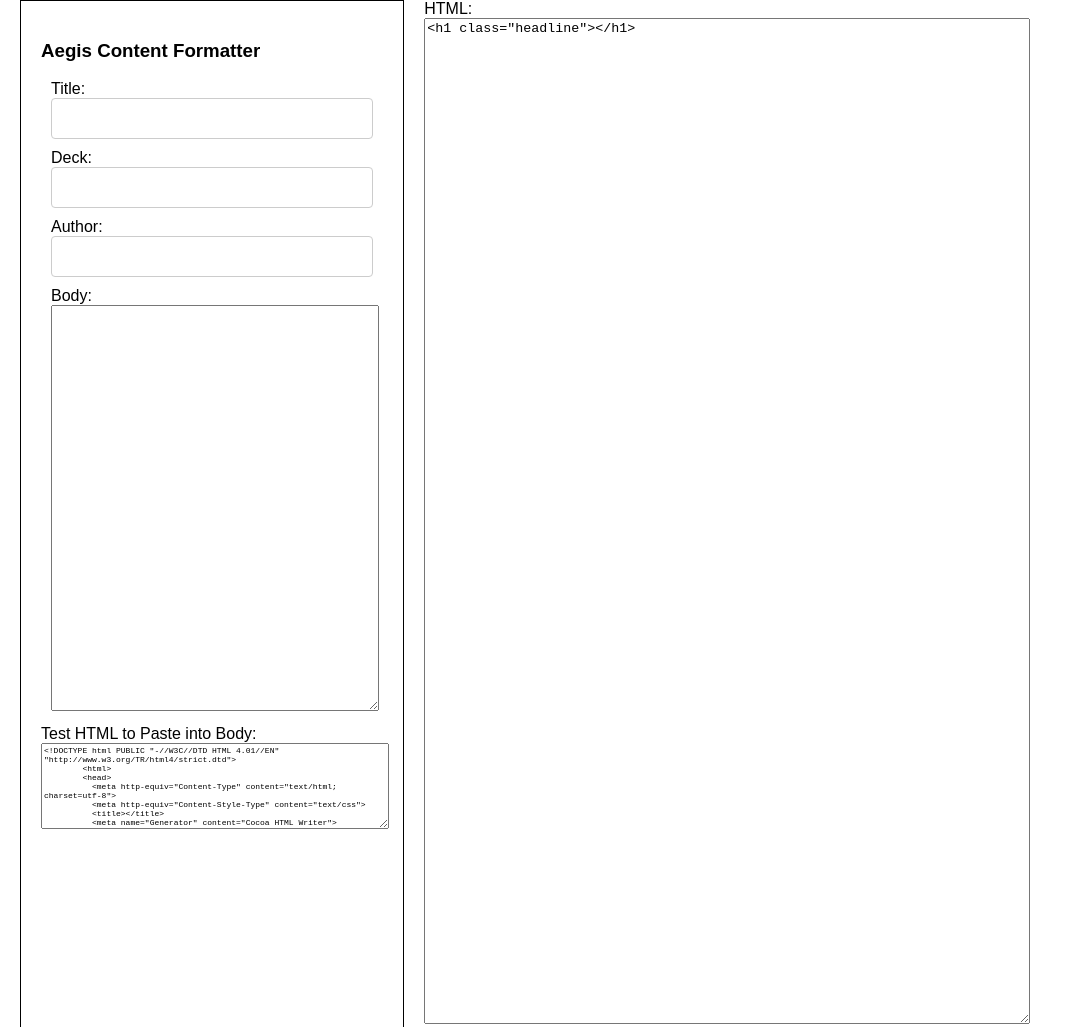
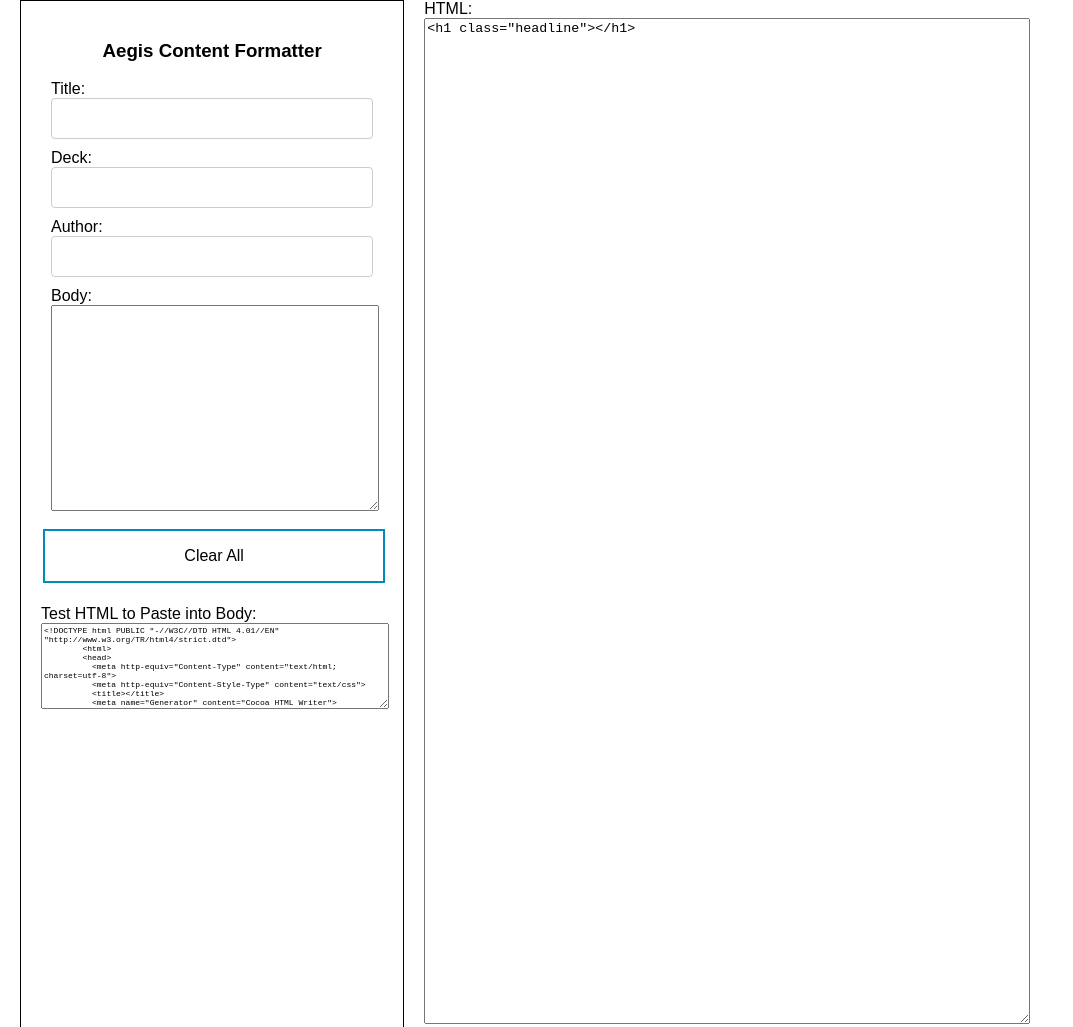
Before and after one commit to kevincauto/content-formatter, a React app: page / in a window 1280 px wide. Shown: the whole page, without its empty margins (0-1073 px from the left). Built offline with nearby package versions, Linux system fonts and the light colour scheme.

Commit message:
http and https url are now auto detected and given proper a tags.  A clear button was also added so that the form fields can be cleared quickly.

```diff
--- a/src/components/Form.js
+++ b/src/components/Form.js
@@ -1,13 +1,18 @@
 import React from 'react';
 
-export default class CCEDLiveWebinarForm extends React.Component {
+export default class Form extends React.Component {
     constructor(props) {
         super(props);
         this.handleTextChange = this.handleTextChange.bind(this);
+        this.handleStateClear = this.handleStateClear.bind(this);
       }
 
       handleTextChange(e) {
         this.props.onTextChange(e.target.value, e.target.name);
+      }
+
+      handleStateClear(){
+        this.props.onButtonClick();
       }
 
       render(){
@@ -93,6 +98,8 @@
                 className="textarea"
               />
             </div>
+            <button onClick={this.handleStateClear} className="button button2">Clear All</button>
+            <br /><br />
             Test HTML to Paste into Body:<br />
             <textarea value={testingHtml} readOnly={true} className="small-text"/>
           </div>
--- a/src/components/HTML.js
+++ b/src/components/HTML.js
@@ -14,7 +14,7 @@
           htmlBody = htmlBody.substring(htmlBody.indexOf("<body>")+6,htmlBody.lastIndexOf("</body>"));
         }
 
-        //get rid of all class="pDIGIT"
+        //get rid of all p number classes like class="p5"
         htmlBody = htmlBody.replace(/ class="p\d+"/g, '');
         //add newlines to clean it up
         htmlBody = htmlBody.replace(/<\/p>/g, '</p>\n');
@@ -45,19 +45,28 @@
         //make <b> tags <strong>
         htmlBody = htmlBody.replace(/<b>/g, '<strong>');
         htmlBody = htmlBody.replace(/<\/b>/g, '</strong>');
-        //remove unnecessary empty paragraph break tag
+        //remove unnecessary empty paragraph with a break tag
         htmlBody = htmlBody.replace(/<p class="body"><br><\/p>/g, '');
         htmlBody = htmlBody.replace(/<p class="body"><strong><\/strong><br><\/p>/g, '');
         htmlBody = htmlBody.replace(/<p class="body"><sup><\/sup><br><\/p>/g, '');
         htmlBody = htmlBody.replace(/<p class="body"><sub><\/sub><br><\/p>/g, '');
         htmlBody = htmlBody.replace(/<p class="body"><em><\/em><br><\/p>/g, '');
+        htmlBody = htmlBody.replace(/<p class="body"><strong><em><\/em><\/strong><br><\/p>/g, '');
+        htmlBody = htmlBody.replace(/<p class="body"><em><strong><\/strong><\/em><br><\/p>/g, '');
         //h2 instead of all caps paragraphs
         htmlBody = htmlBody.replace(/<p class="body">REFERENCES<\/p>/g, '<h2 class="subhead">References</h2>');
         htmlBody = htmlBody.replace(/<p class="body">ABOUT THE AUTHORS<\/p>/g, '<h2 class="subhead">About the Authors</h2>');
         htmlBody = htmlBody.replace(/<p class="body">REFERENCES<\/p>/g, '<h2 class="subhead">References</h2>');
         htmlBody = htmlBody.replace(/<p class="body">ACKNOWLEDGMENT<\/p>/g, '<h2 class="subhead">Acknowledgment</h2>');
         //discover h2 tags
-        htmlBody = htmlBody.replace(/<p class="body"><strong>(.+)<\/strong><\/p>/g, '<h2 class="subhead">$1</h2>' )
+        htmlBody = htmlBody.replace(/<p class="body"><strong>(.+)<\/strong><\/p>/g, '<h2 class="subhead">$1</h2>' );
+        //detect h2 with <br> newline in the middle
+        htmlBody = htmlBody.replace(/<p class="body"><strong>(.+)<br>(\r\n|\r|\n)(.+)<\/strong><\/p>/g, '<h2 class="subhead">$1$3</h2>' );
+        //detect links and make them live
+        htmlBody = htmlBody.replace(/(\b(https?|ftp|file):\/\/[-A-Z0-9+&@#\/%?=~_|!:,.;]*[-A-Z0-9+&@#\/%=~_|])/ig, '<a target="_blank" href="$1">$1</a>' );
+        //remove empty strong tag glitch
+        htmlBody = htmlBody.replace(/<strong><\/strong>/g, '');
+
 
         let htmlTitle = `<h1 class="headline">${title}</h1>\n\n`;
         let htmlDeck = '';
--- a/src/index.css
+++ b/src/index.css
@@ -42,7 +42,7 @@
 
 .textarea {
   width:100%;
-  height: 400px;
+  height: 200px;
 }
 .html-textarea {
   height: 1000px;
@@ -54,3 +54,40 @@
   width:100%;
   min-height: 80px;
 }
+.button {
+  background-color: #4CAF50; /* Green */
+  border: none;
+  color: white;
+  padding: 16px 32px;
+  text-align: center;
+  text-decoration: none;
+  display: inline-block;
+  font-size: 16px;
+  margin: 4px 2px;
+  -webkit-transition-duration: 0.4s; /* Safari */
+  transition-duration: 0.4s;
+  cursor: pointer;
+  width: 100%;
+}
+.button2 {
+  background-color: white;
+  color: black;
+  border: 2px solid #008CBA;
+}
+
+.button2:hover {
+  background-color: #008CBA;
+  color: white;
+}
+
+h3{
+  text-align: center;
+}
+
+input:focus,
+select:focus,
+textarea:focus,
+button:focus {
+    outline-color: #008CBA;
+
+}
--- a/src/index.js
+++ b/src/index.js
@@ -15,6 +15,7 @@
       body: ``,
     };
     this.handleTextChange = this.handleTextChange.bind(this);
+    this.handleStateClear = this.handleStateClear.bind(this);
   }
 
   componentDidMount() {
@@ -32,6 +33,15 @@
     });
   }
 
+  handleStateClear(){
+    this.setState({
+      title: ``,
+      deck: ``,
+      author: ``,
+      body: ``,
+    });
+  }
+
 
   render() {
     return (
@@ -39,6 +49,7 @@
         <Form
           info={this.state}
           onTextChange={this.handleTextChange}
+          onButtonClick={this.handleStateClear}
         />
         <HTML info={this.state} />
       </div>
```
Also changed, not shown: build/asset-manifest.json, build/index.html, build/service-worker.js, 8 other files.
